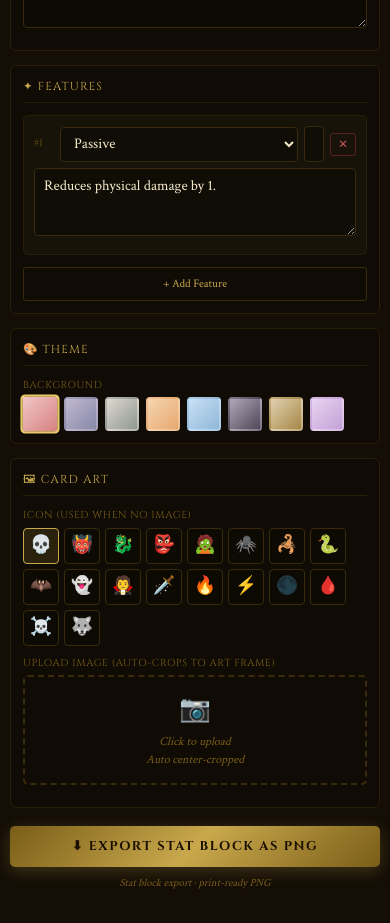
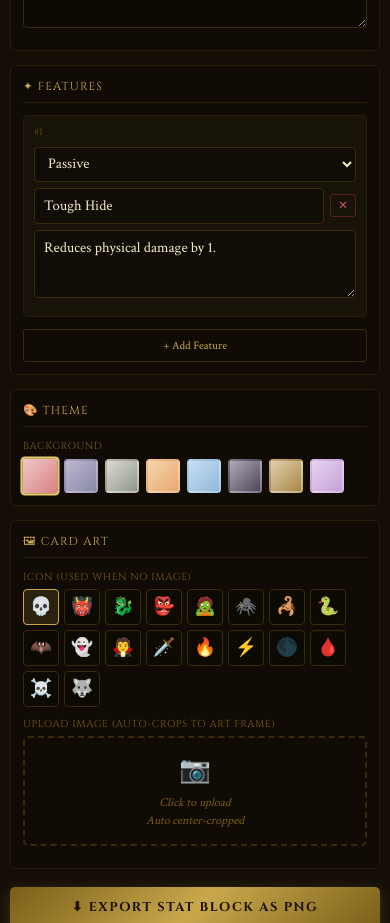
Before and after one commit to LuisMav23/dnd-card-forge, a Next.js app: page /statblocks in a window 390 px wide. Shown: the part 1560-2483 px from the top of the page. Built offline with nearby package versions, Linux system fonts and the light colour scheme.

Commit message:
Enhance layout responsiveness by adding flex-wrap to feature container and adjusting input width properties.

```diff
--- a/app/globals.css
+++ b/app/globals.css
@@ -672,6 +672,7 @@
   align-items: center;
   gap: 6px;
   margin-bottom: 6px;
+  flex-wrap: wrap;
 }
 .sb-feature-num {
   font-family: 'Cinzel', serif;
@@ -691,6 +692,8 @@
 }
 .sb-feature-name-input {
   flex: 1;
+  min-width: 0;
+  width: 100%;
 }
 .sb-feature-remove {
   color: #c85858 !important;
```
